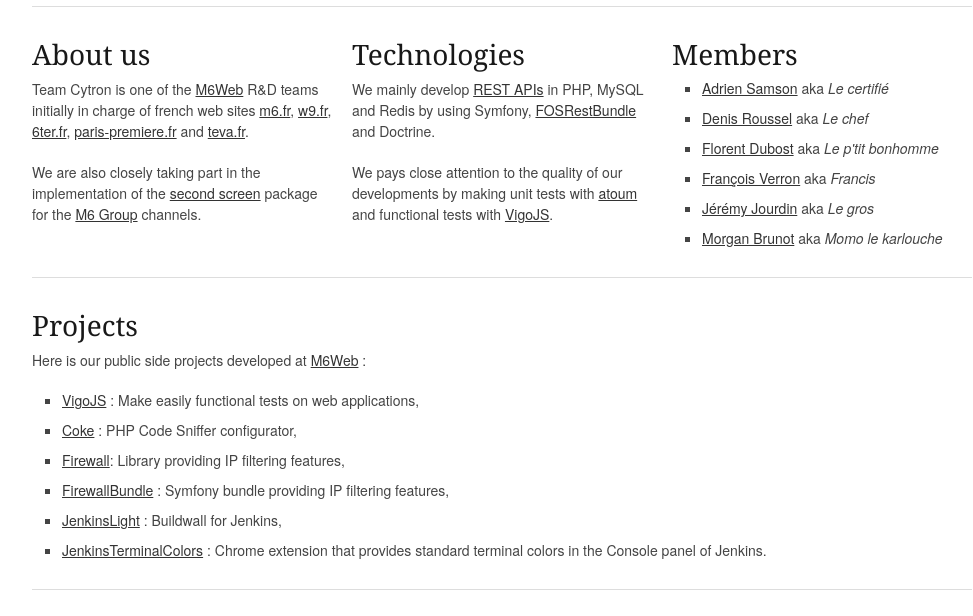
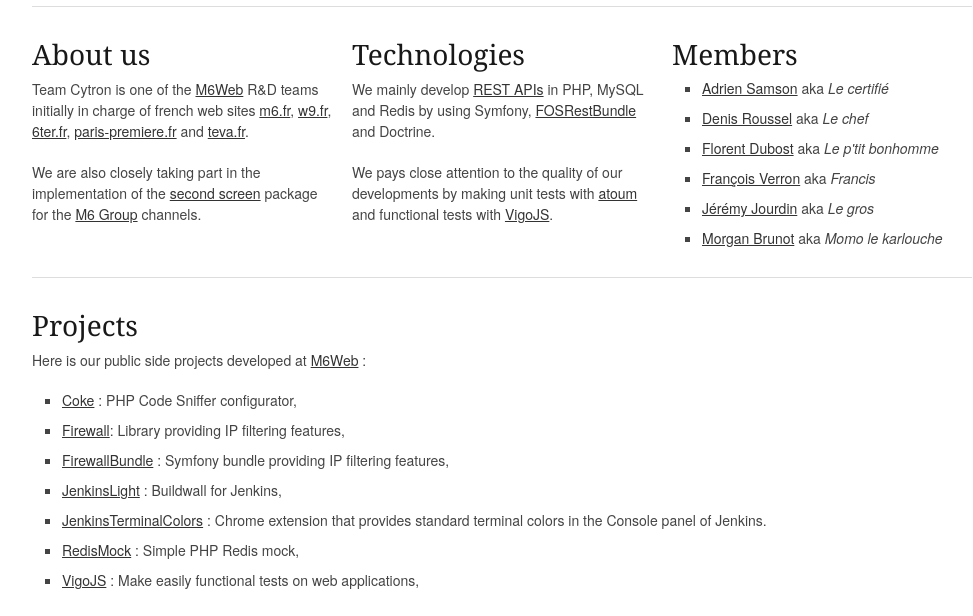
Before and after one commit to fdubost/cytron.fr, a plain HTML site: page index.html in a window 1280 px wide. Shown: the part 118-734 px from the top of the page, without its empty margins (138-1111 px from the left). Drawn offline with Linux system fonts and the light colour scheme.

Commit message:
Ajout du lien vers RedisMock

```diff
--- a/index.html
+++ b/index.html
@@ -85,12 +85,13 @@
             <h3>Projects</h3>
             <p>Here is our public side projects developed at <a href="https://github.com/M6Web" title="M6Web public Github">M6Web</a> :
                 <ul class="square">
-                    <li><a href="https://github.com/M6Web/VigoJS" title="VigoJS">VigoJS</a> : Make easily functional tests on web applications,</li>
                     <li><a href="https://github.com/M6Web/Coke" title="Coke">Coke</a> : PHP Code Sniffer configurator,</li>
                     <li><a href="https://github.com/M6Web/Firewall" title="Firewall">Firewall</a>: Library providing IP filtering features,</li>
                     <li><a href="https://github.com/M6Web/FirewallBundle" title="FirewallBundle">FirewallBundle</a> : Symfony bundle providing IP filtering features,</li>
                     <li><a href="https://github.com/M6Web/JenkinsLight" title="JenkinsLight">JenkinsLight</a> : Buildwall for Jenkins,</li>
                     <li><a href="https://github.com/M6Web/JenkinsTerminalColors" title="JenkinsTerminalColors">JenkinsTerminalColors</a> : Chrome extension that provides standard terminal colors in the Console panel of Jenkins.</li>
+                    <li><a href="https://github.com/M6Web/RedisMock" title="RedisMock">RedisMock</a> : Simple PHP Redis mock,</li>
+                    <li><a href="https://github.com/M6Web/VigoJS" title="VigoJS">VigoJS</a> : Make easily functional tests on web applications,</li>
                 </ul>
             </p>
         </div>
```
